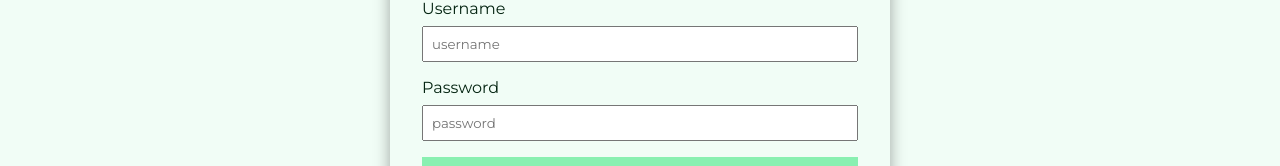
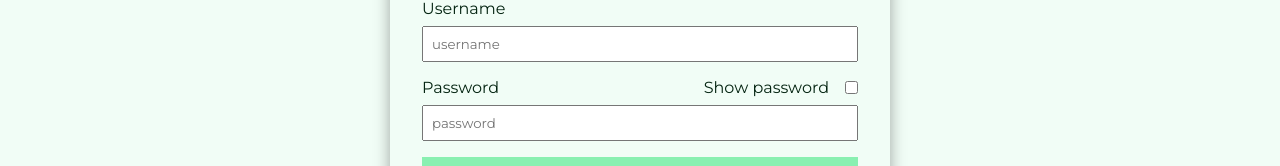
Before and after one commit to amlan-xyz/e-commerce, a React (Create React App) app in the folder client/: page /login in a window 1280 px wide. Shown: the part 394-560 px from the top of the page. Built offline with nearby package versions, Linux system fonts and the light colour scheme; no server answers.

Commit message:
feat: show/hide password added

```diff
--- a/client/src/pages/Auth/Auth.css
+++ b/client/src/pages/Auth/Auth.css
@@ -45,3 +45,16 @@
   justify-content: space-between;
   align-items: center;
 }
+
+.show__password {
+  display: flex;
+  justify-content: space-between;
+  align-items: center;
+}
+
+.show__password div {
+  display: flex;
+  align-items: center;
+  gap: 1rem;
+  justify-content: center;
+}
--- a/client/src/pages/Auth/Login.jsx
+++ b/client/src/pages/Auth/Login.jsx
@@ -15,6 +15,13 @@ export const Login = () => {
   const { dispatch } = useAuthContext();
   const [username, setUsername] = useState("");
   const [password, setPassword] = useState("");
+  const [passwordType, setPasswordType] = useState("password");
+
+  const togglePasswordVisibility = () => {
+    setPasswordType((prevType) =>
+      prevType === "password" ? "text" : "password"
+    );
+  };
 
   const navigate = useNavigate();
   const location = useLocation();
@@ -56,15 +63,26 @@ export const Login = () => {
             />
           </div>
           <div className="auth__item">
-            <label htmlFor="password">Password</label>
+            <label className="show__password" htmlFor="password">
+              <span>Password</span>
+              <div>
+                <label htmlFor="show-password">Show password</label>
+                <input
+                  type="checkbox"
+                  onChange={togglePasswordVisibility}
+                  id="show-password"
+                />
+              </div>
+            </label>
             <input
-              type="text"
+              type={passwordType}
               id="password"
               placeholder="password"
               onChange={(e) => setPassword(e.target.value)}
               value={password}
             />
           </div>
+
           <div className="auth__item ">
             <button className="submit__btn" type="submit">
               Login
--- a/client/src/pages/Auth/Signup.jsx
+++ b/client/src/pages/Auth/Signup.jsx
@@ -9,6 +9,14 @@ import { useAuthContext } from "../../contexts/auth.context";
 export const Signup = () => {
   const { dispatch } = useAuthContext();
   const [form, setForm] = useState([]);
+
+  const [passwordType, setPasswordType] = useState("password");
+
+  const togglePasswordVisibility = () => {
+    setPasswordType((prevType) =>
+      prevType === "password" ? "text" : "password"
+    );
+  };
 
   const navigate = useNavigate();
   const location = useLocation();
@@ -97,9 +105,19 @@ export const Signup = () => {
           </div>
 
           <div className="auth__item">
-            <label htmlFor="password">Password</label>
+            <label className="show__password" htmlFor="password">
+              <span>Password</span>
+              <div>
+                <label htmlFor="show-password">Show password</label>
+                <input
+                  type="checkbox"
+                  onChange={togglePasswordVisibility}
+                  id="show-password"
+                />
+              </div>
+            </label>
             <input
-              type="password"
+              type={passwordType}
               id="password"
               placeholder="Enter a strong password"
               onChange={(e) => {
--- a/client/src/pages/ProductDetails/ProductDetails.jsx
+++ b/client/src/pages/ProductDetails/ProductDetails.jsx
@@ -19,6 +19,7 @@ export const ProductDetail = () => {
   const productContext = useProductsContext();
   const products = productContext.state.products;
   const [product, setProduct] = useState({});
+
   const findProduct = () => {
     const product = products.find(({ _id }) => _id === id);
     setProduct({ ...product });
@@ -72,7 +73,7 @@ export const ProductDetail = () => {
 
   useEffect(() => {
     findProduct();
-  }, []);
+  }, [cartContext.dispatch, cartContext.dispatch]);
 
   return (
     <div className="item__container">
```
